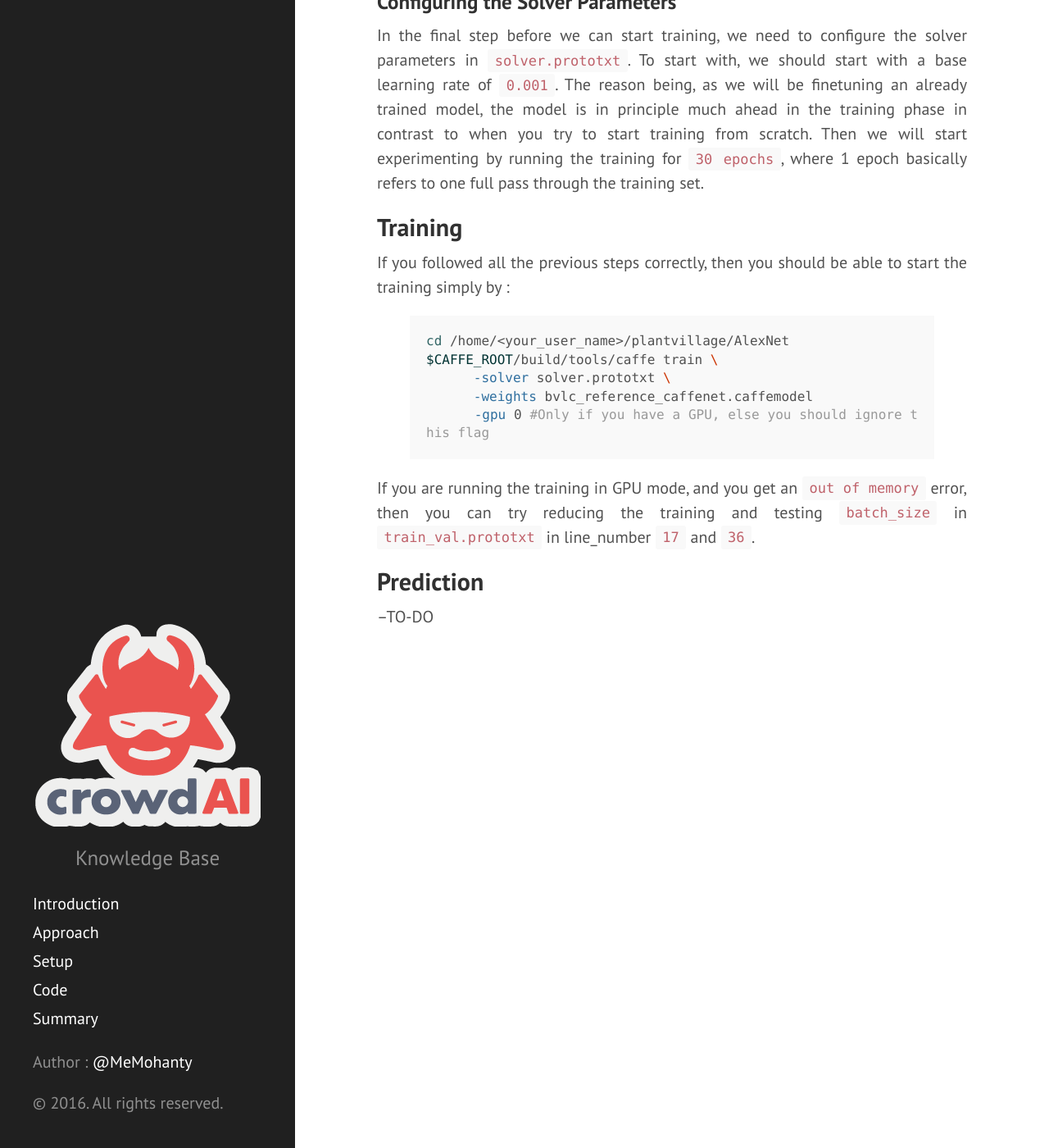
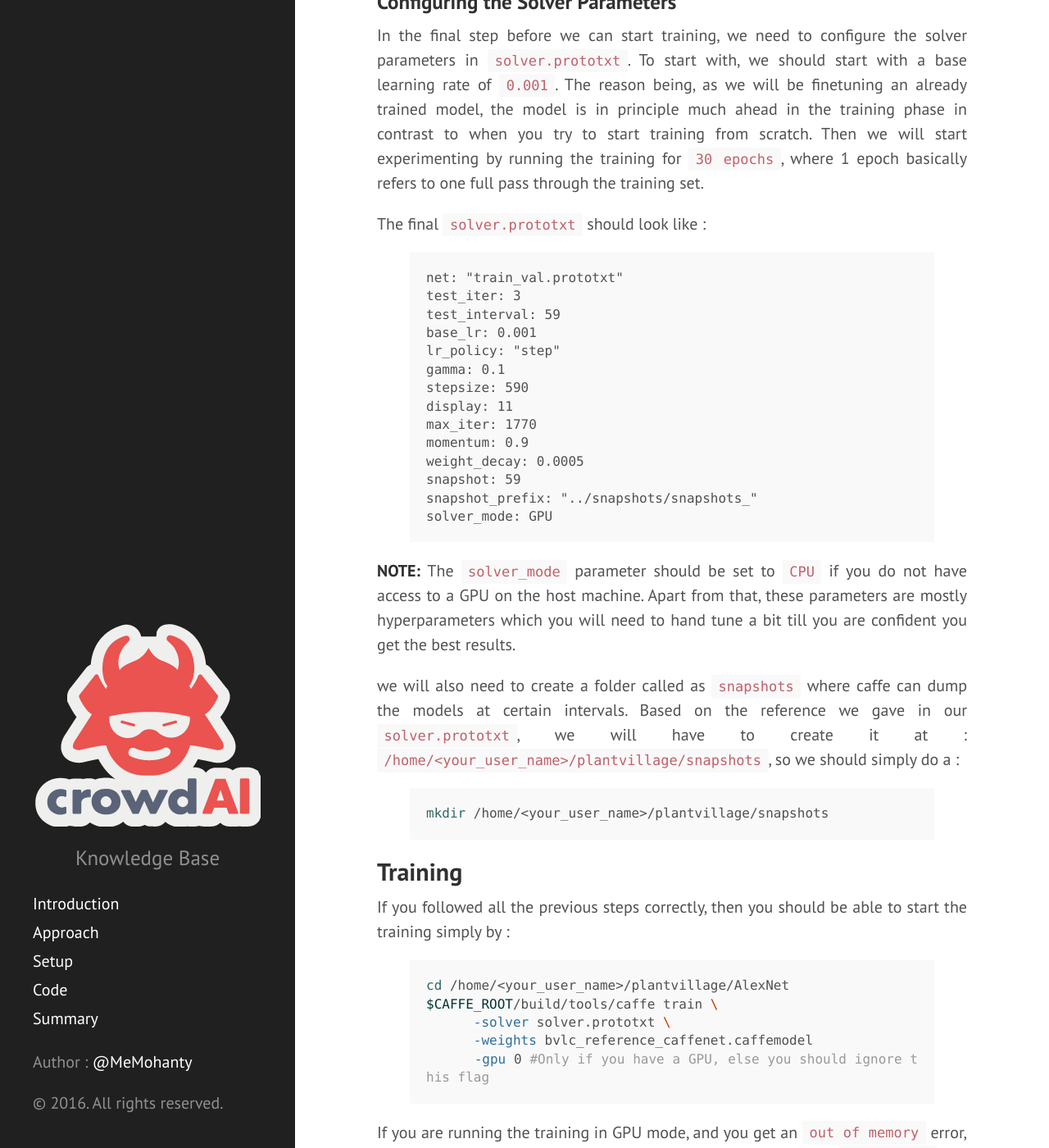
Before and after one commit to vijayshankarv/Knowledge-Base, a Jekyll site: the page built from code.md, in a window 1280 px wide and 1400 px high, scrolled down 3550 px. Shown: the whole window at 82% size. Built offline with Jekyll 4.4.1, drawn with Linux system fonts in a browser that asks for light colours; some of the changed text lies outside the part shown.

Commit message:
Update solver.prototxt file

```diff
--- a/code.md
+++ b/code.md
@@ -57,10 +57,10 @@
   transform_param {
     mirror: true
     crop_size: 227
-    mean_file: "lmdb/mean.binaryproto"
+    mean_file: "../lmdb/mean.binaryproto"
   }
   data_param {
-    source: "lmdb/train_lmdb"
+    source: "../lmdb/train_lmdb"
     batch_size: 256
     backend: LMDB
   }
@@ -93,10 +93,10 @@
   transform_param {
     mirror: false
     crop_size: 227
-    mean_file: "lmdb/mean.binaryproto"
+    mean_file: "../lmdb/mean.binaryproto"
   }
   data_param {
-    source: "lmdb/val_lmdb"
+    source: "../lmdb/val_lmdb"
     batch_size: 50
     backend: LMDB
   }
@@ -128,6 +128,33 @@
 
 In the final step before we can start training, we need to configure the solver parameters in `solver.prototxt`. To start with, we should start with a base learning rate of `0.001`. The reason being, as we will be finetuning an already trained model, the model is in principle much ahead in the training phase in contrast to when you try to start training from scratch. Then we will start experimenting by running the training for `30 epochs`, where 1 epoch basically refers to one full pass through the training set.
 
+The final `solver.prototxt` should look like :
+
+{% highlight prototxt %}
+net: "train_val.prototxt"
+test_iter: 3
+test_interval: 59
+base_lr: 0.001
+lr_policy: "step"
+gamma: 0.1
+stepsize: 590
+display: 11
+max_iter: 1770
+momentum: 0.9
+weight_decay: 0.0005
+snapshot: 59
+snapshot_prefix: "../snapshots/snapshots_"
+solver_mode: GPU
+{% endhighlight %}
+
+**NOTE:** The `solver_mode` parameter should be set to `CPU` if you do not have access to a GPU on the host machine. Apart from that, these parameters are mostly hyperparameters which you will need to hand tune a bit till you are confident you get the best results.
+
+we will also need to create a folder called as `snapshots` where caffe can dump the models at certain intervals. Based on the reference we gave in our `solver.prototxt`, we will have to create it at : `/home/<your_user_name>/plantvillage/snapshots`, so we should simply do a :
+
+{% highlight bash %}
+mkdir /home/<your_user_name>/plantvillage/snapshots
+{% endhighlight %}
+
 ## Training
 
 If you followed all the previous steps correctly, then you should be able to start the training simply by :
```
